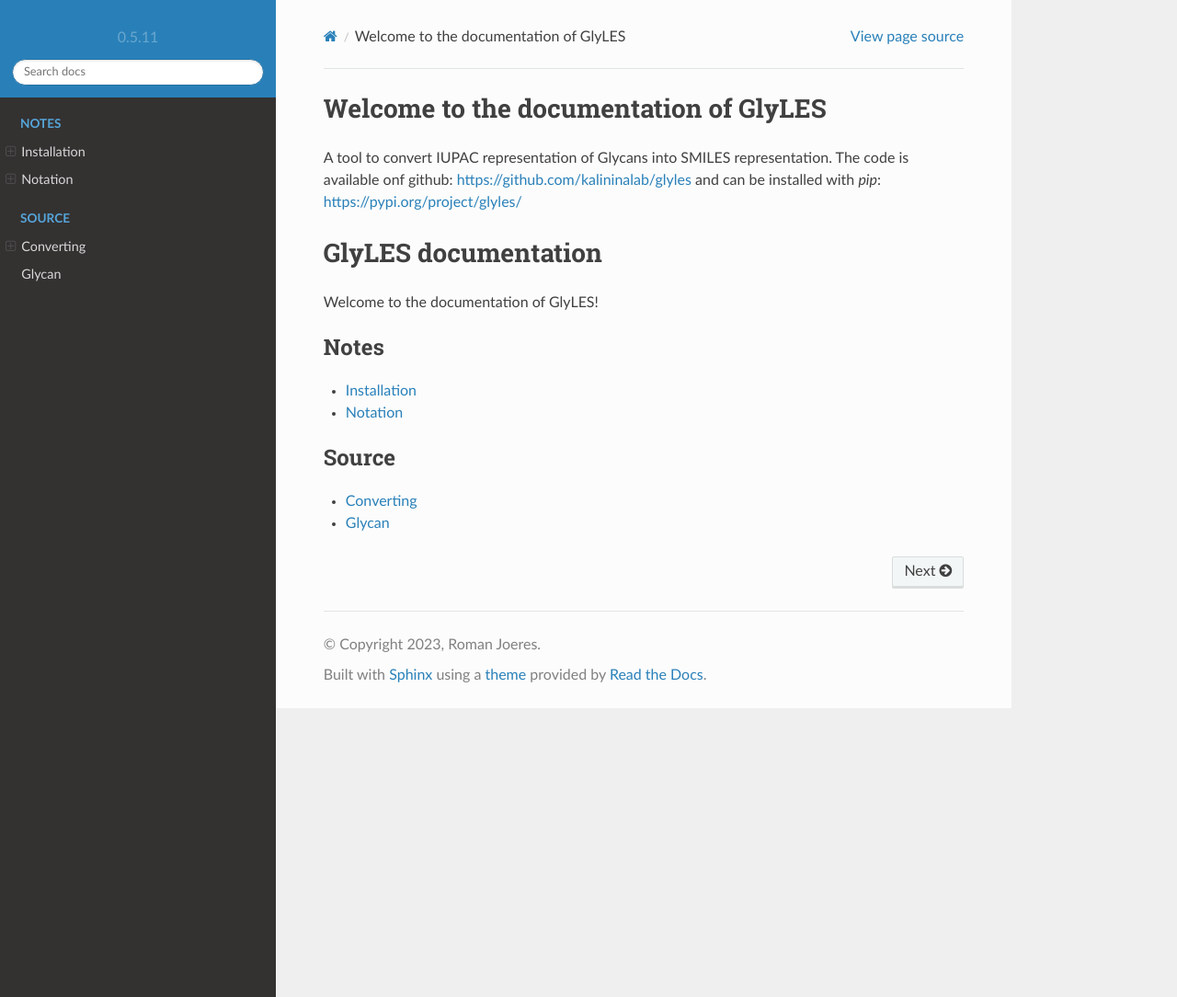
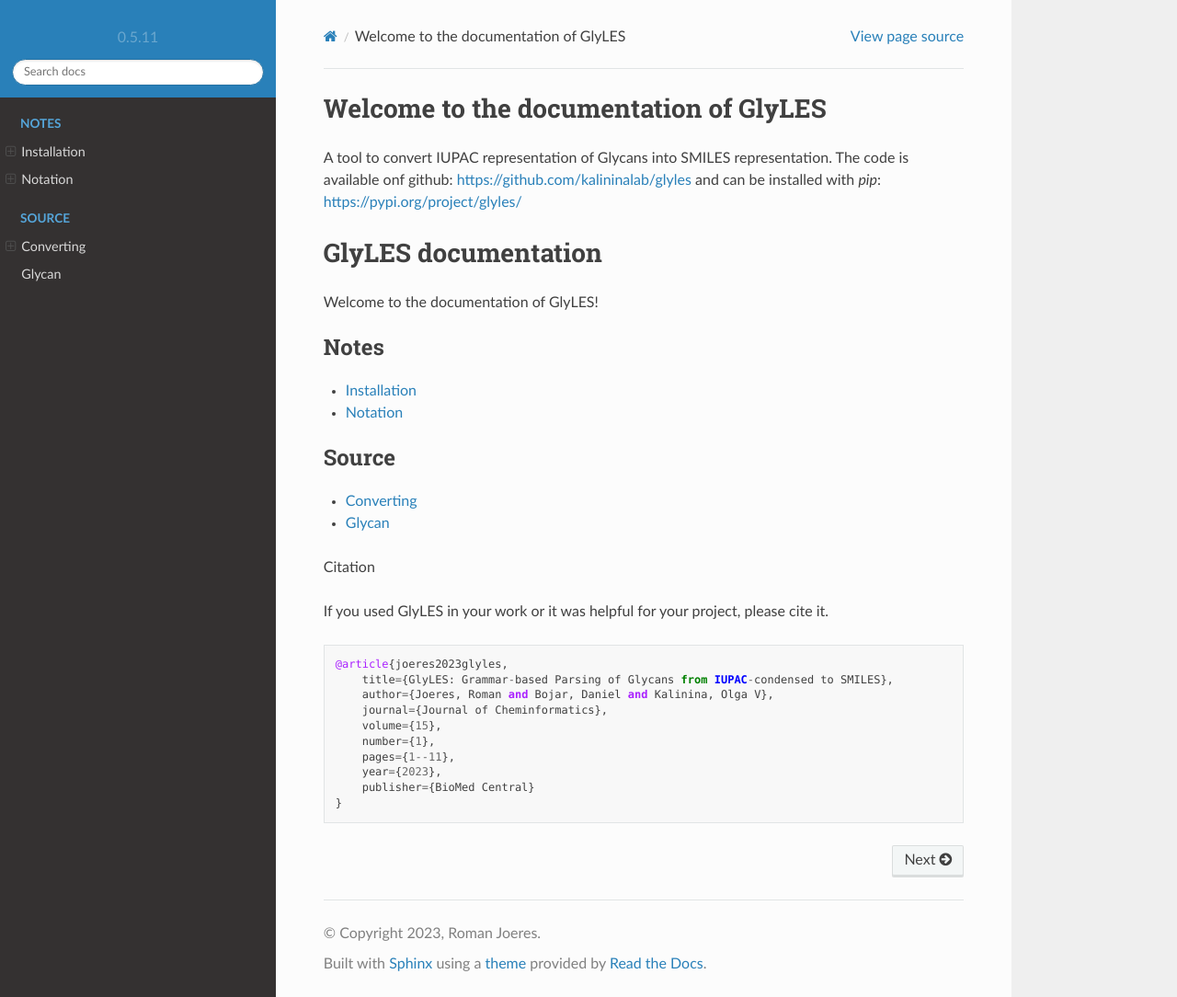
Before and after one commit to kalininalab/GlyLES, a Sphinx documentation site: the page built from docs/index.rst, in a window 1280 px wide and 1084 px high. Shown: the whole window at 92% size. Built offline with Sphinx 7.4.7 and the Read the Docs theme 2.0.0, drawn with Linux system fonts in a browser that asks for light colours; pages that are not in the unit, such as notebooks, are missing from menus.

```diff
--- a/docs/index.rst
+++ b/docs/index.rst
@@ -34,3 +34,20 @@ Welcome to the documentation of GlyLES!
 
     source/convert
     source/glycan
+
+Citation
+
+If you used GlyLES in your work or it was helpful for your project, please cite it.
+
+.. code-block::
+
+    @article{joeres2023glyles,
+        title={GlyLES: Grammar-based Parsing of Glycans from IUPAC-condensed to SMILES},
+        author={Joeres, Roman and Bojar, Daniel and Kalinina, Olga V},
+        journal={Journal of Cheminformatics},
+        volume={15},
+        number={1},
+        pages={1--11},
+        year={2023},
+        publisher={BioMed Central}
+    }
```
Also changed, not shown: CHANGELOG.md (+6 -0 lines), README.md (+19 -3 lines).
